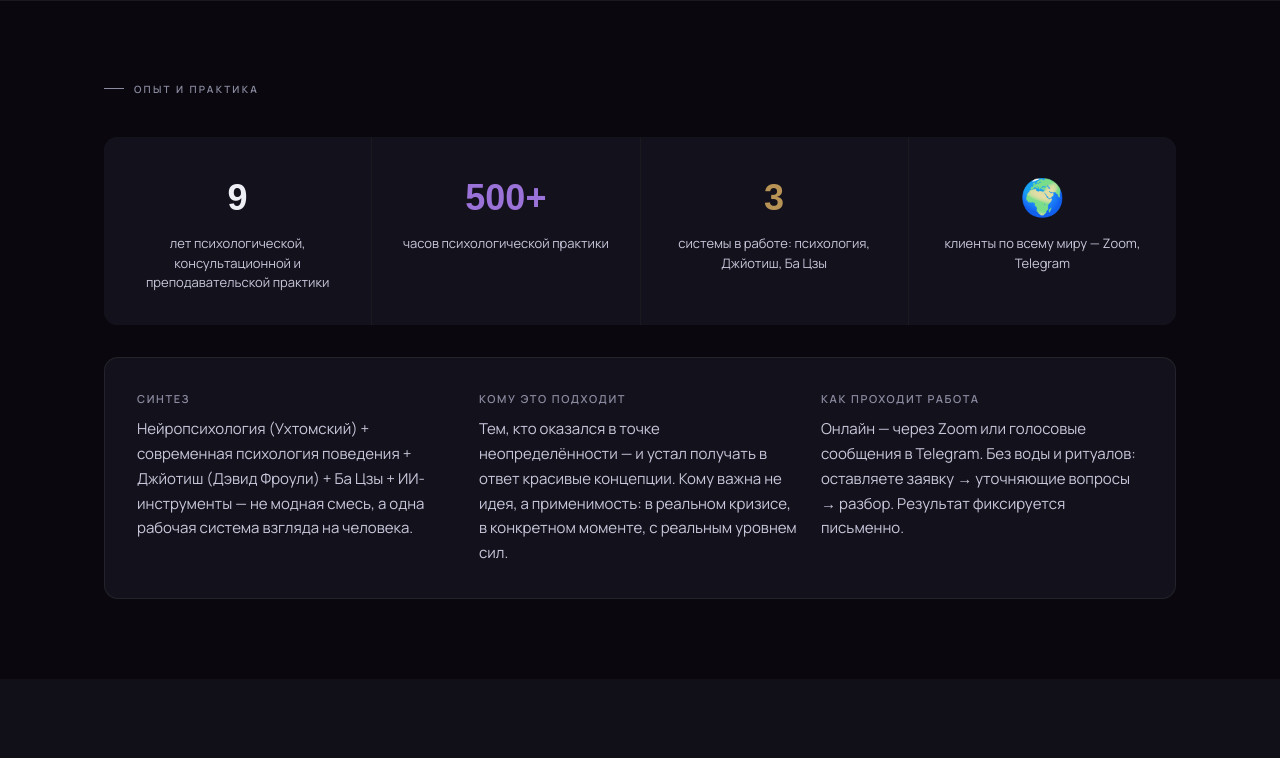
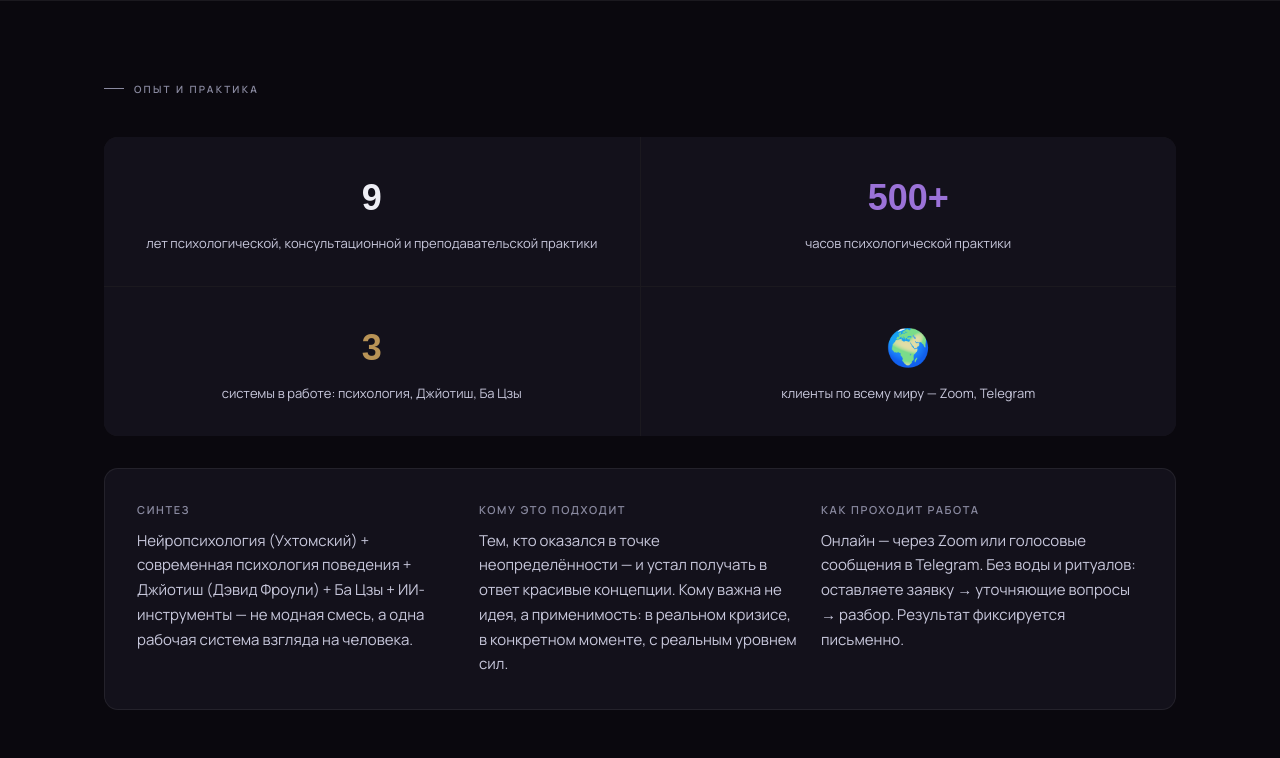
Before and after one commit to michnenkotanya-pixel/landing, a plain HTML site: page index.html in a window 1280 px wide. Shown: the part 8700-9458 px from the top of the page. Drawn offline with Linux system fonts and the light colour scheme; a web font is replaced by a local one.

Commit message:
Add files via upload

```diff
--- a/index.html
+++ b/index.html
@@ -1097,7 +1097,7 @@
 <section style="padding:80px 0;border-top:1px solid var(--border);background:#0A080E;">
   <div class="container">
     <div class="section-label reveal">Опыт и практика</div>
-    <div style="display:grid;grid-template-columns:1fr 1fr 1fr 1fr;gap:1px;background:var(--border);border-radius:var(--radius);overflow:hidden;margin-top:40px;" class="reveal">
+    <div style="display:grid;grid-template-columns:1fr 1fr;gap:1px;background:var(--border);border-radius:var(--radius);overflow:hidden;margin-top:40px;" class="reveal">
       <div style="background:var(--bg-card);padding:32px 28px;text-align:center;">
         <div style="font-family:'Unbounded',sans-serif;font-size:36px;font-weight:900;color:#EEEEf5;margin-bottom:8px;">9</div>
         <div style="font-size:13px;color:#C8C8DC;line-height:1.5;">лет психологической, консультационной и преподавательской практики</div>
```
